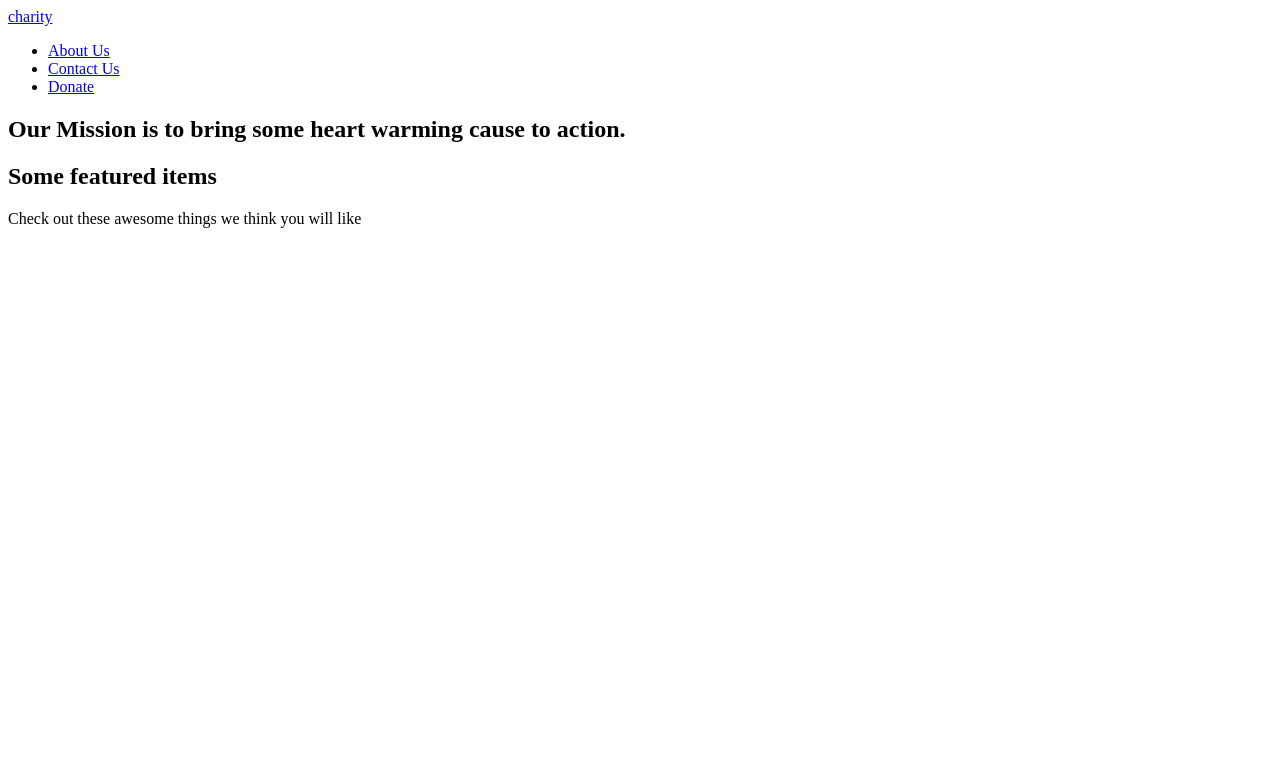
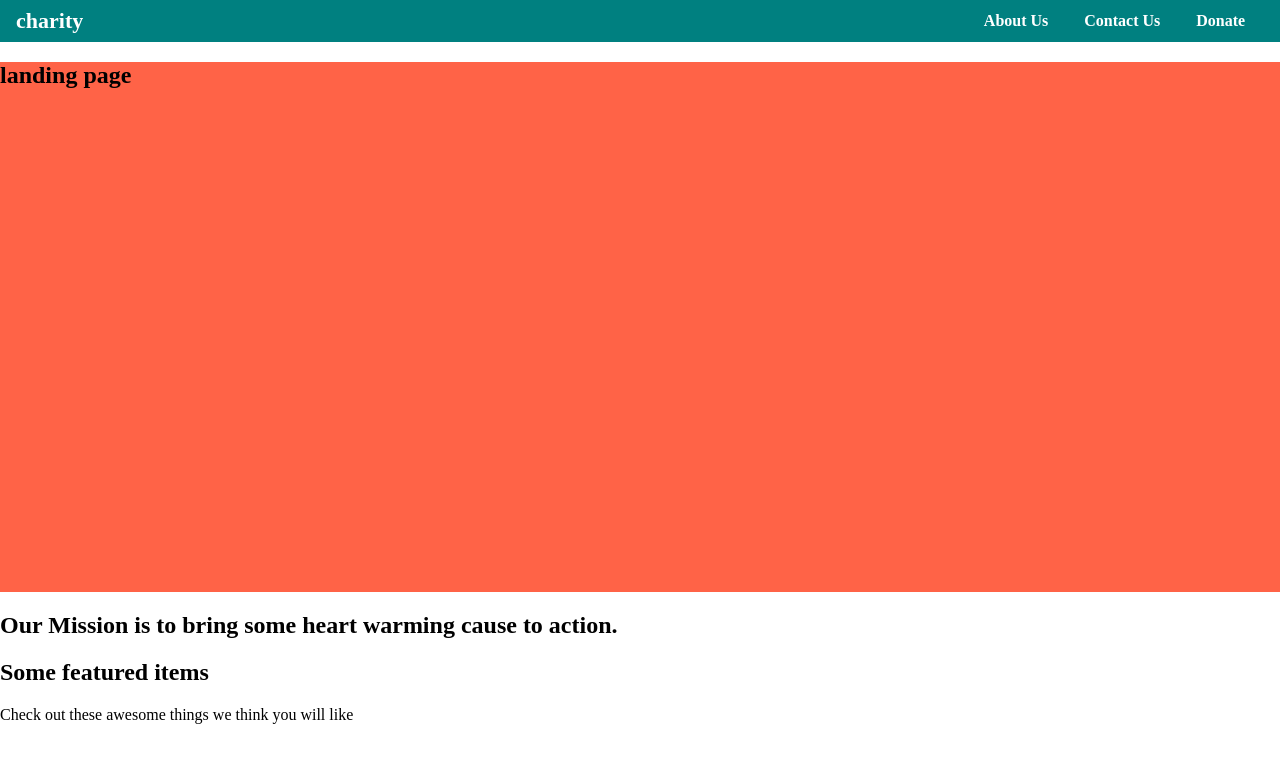
Before and after one commit to Momomartinez/charity, a plain HTML site: page index.html in a window 1280 px wide. Drawn offline with Linux system fonts and the light colour scheme.

Commit message:
added css

```diff
--- a/index.html
+++ b/index.html
@@ -8,19 +8,19 @@
   </head>
 
   <body>
-    <header>
+    <header class="main-header">
       <div>
-        <a href="index.html">charity</a>
+        <a href="index.html" class="main-header_brand">charity</a>
       </div>
-      <nav>
-        <ul>
-          <li>
+      <nav class="main-nav">
+        <ul class="main-nav_items">
+          <li class="main-nav_item">
             <a href="about-us/index.html">About Us</a>
           </li>
-          <li>
+          <li class="main-nav_item">
             <a href="contact-us/index.html">Contact Us</a>
           </li>
-          <li>
+          <li class="main-nav_item">
             <a href="donate/index.html">Donate</a>
           </li>
         </ul>
@@ -28,10 +28,13 @@
     </header>
 
     <main>
-      <section>
+      <section id="jumbotron-pic">
+        <h1>landing page</h1>
+      </section>
+      <section id="mission-statement">
         <h1>Our Mission is to bring some heart warming cause to action.</h1>
       </section>
-      <section>
+      <section id="featured-items">
         <h1>Some featured items</h1>
         <p>Check out these awesome things we think you will like</p>
       </section>
--- a/main.css
+++ b/main.css
@@ -0,0 +1,57 @@
+*{
+  box-sizing: border-box;
+}
+
+body{
+  margin: 0;
+}
+/* header/navbar */
+.main-header{
+  background-color: teal;
+  width: 100%;
+  padding: 8px 16px;
+}
+.main-header > div {
+ vertical-align: middle;
+ display: inline-block;
+}
+
+.main-header_brand{
+font-size: 22px;
+color: white;
+text-decoration: none;
+font-weight: bold;
+}
+
+.main-nav{
+  vertical-align: middle;
+  display: inline-block;
+  text-align: right;
+  width: calc(100% - 74px);
+}
+
+.main-nav_items{
+  margin: 0;
+  padding: 0;
+  list-style: none;
+}
+
+.main-nav_item{
+  margin: 0 16px;
+  display: inline-block;
+}
+
+.main-nav_item a{
+  text-decoration: none;
+  color: white;
+  padding: 3px 0;
+  font-weight: bold;
+}
+
+/* jumbotron-pic section */
+
+#jumbotron-pic{
+  height: 530px;
+  width: 100%;
+  background-color: tomato;
+}
```
